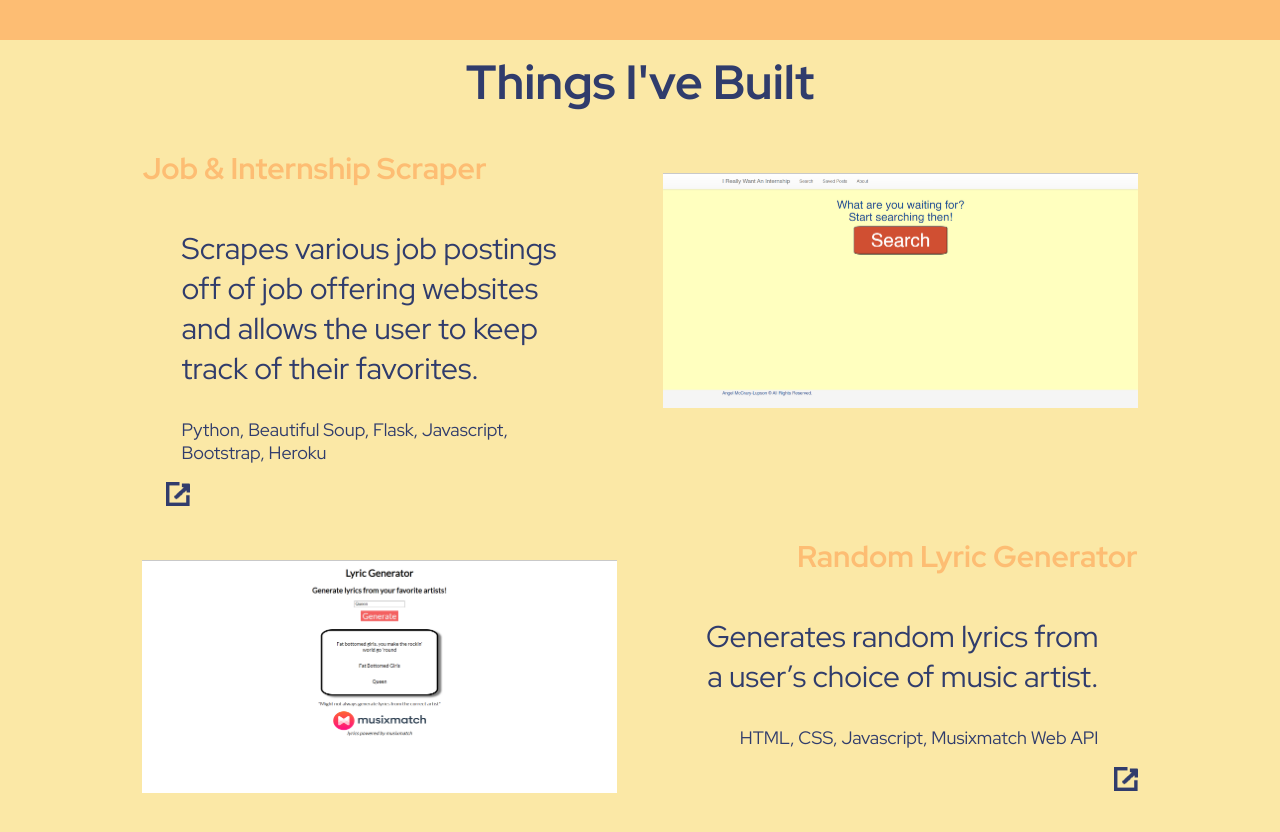
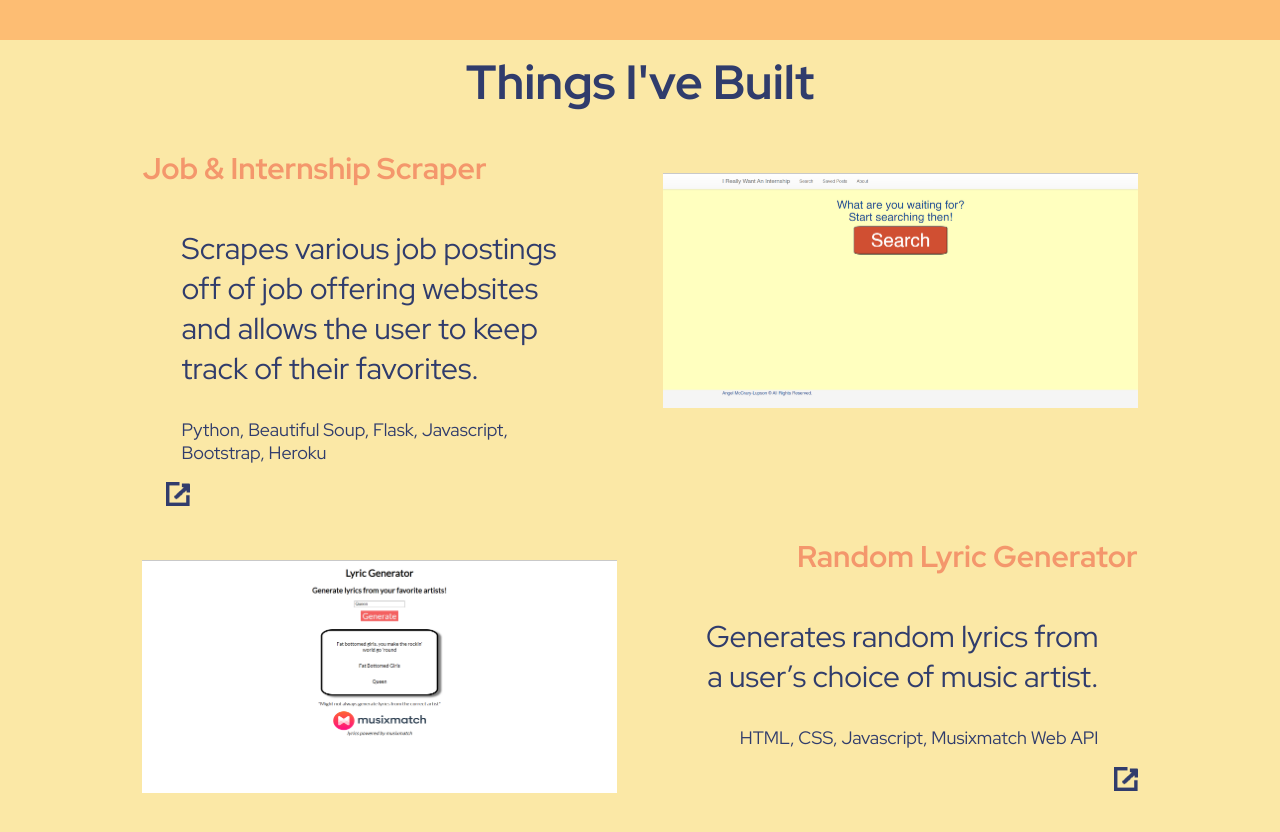
Before and after one commit to AngelMcCrary-Lupson/home, a React (Create React App) app: page / in a window 1280 px wide. Shown: the part 1700-2532 px from the top of the page. Built offline with nearby package versions, Linux system fonts and the light colour scheme.

Commit message:
fixed title color

```diff
--- a/src/containers/Projects.css
+++ b/src/containers/Projects.css
@@ -83,7 +83,7 @@
 }
 
 .Project .Title {
-  color: #FDBD73;
+  color: #F4976C;
   font-size: 30px;
   padding-top: 5%;
 }
```
